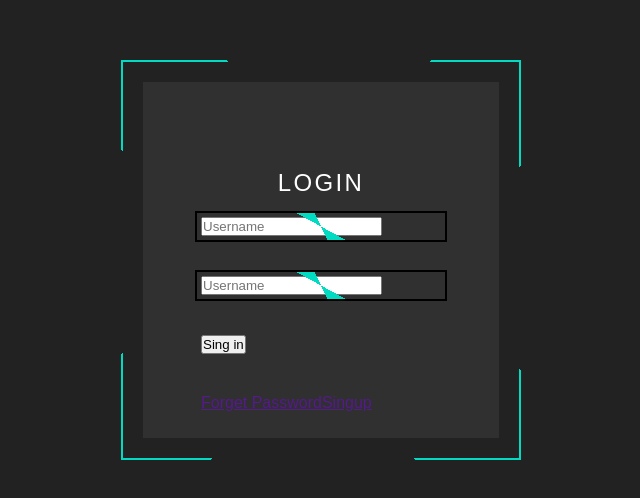
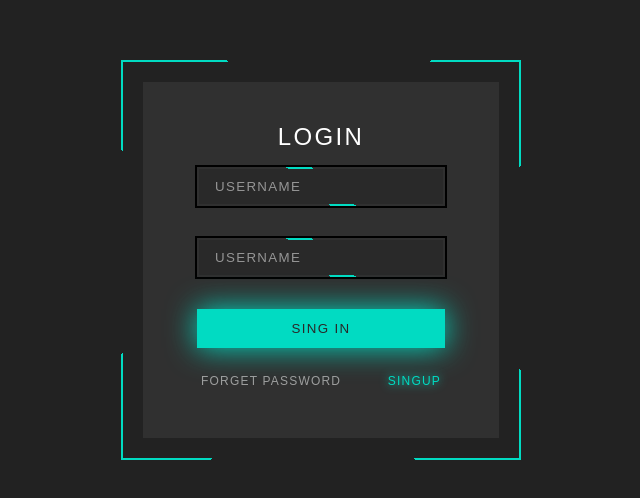
Before and after one commit to leonelborgesdev/tarjetabreeds, a React (Create React App) app: page / in a window 1280 px wide. Shown: the part 140-638 px from the top of the page, without its empty margins (319-959 px from the left). Built offline with nearby package versions, Linux system fonts and the light colour scheme.

Commit message:
css form

```diff
--- a/src/TarjetaBreeds/TarjetaBreeds.css
+++ b/src/TarjetaBreeds/TarjetaBreeds.css
@@ -85,3 +85,56 @@ form h2{
      animation: animate 6s linear infinite;
      box-shadow: 0 0 0 2px #000;
 }
+.inputBx::nth-child(2) span::before{
+    animation-delay: -1.5s;
+}
+.inputBx span::after{
+    content: '';
+    position: absolute;
+    inset: 0;
+    background: #292929;
+}
+.inputBx input{
+    position: relative;
+    z-index: 3;
+    outline: none;
+    border: none;
+    width: 100%;
+    padding: 8px 14px;
+    background: transparent;
+    color: #fff;
+    text-transform: uppercase;
+    letter-spacing: 0.1em;
+}
+.inputBx input::placeholder{
+    color: #fff;
+    opacity: 0.5;
+}
+.inputBx input[type= "submit"]{
+    background: #01dbc2;
+    cursor: pointer;
+    box-shadow: 0 0 0 4px #01dbc2;
+    width: 100%;
+    font-weight: 500;
+    color: #292929;
+    filter: drop-shadow(0 0 15px #01dbc2);
+}
+.group{
+    position: relative;
+    top: -10px;
+    padding-bottom: 60px;
+    display: flex;
+    justify-content: space-between;
+}
+.group a{
+    text-decoration: none;
+    color: #fff8;
+    text-transform: uppercase;
+    letter-spacing: 0.1em;
+    font-size: 0.75em;
+}
+.group a:nth-child(2),
+.group a:hover{
+    color: #01dbc2;
+    filter:drop-shadow(0 0 5px #01dbc2)
+}
```
